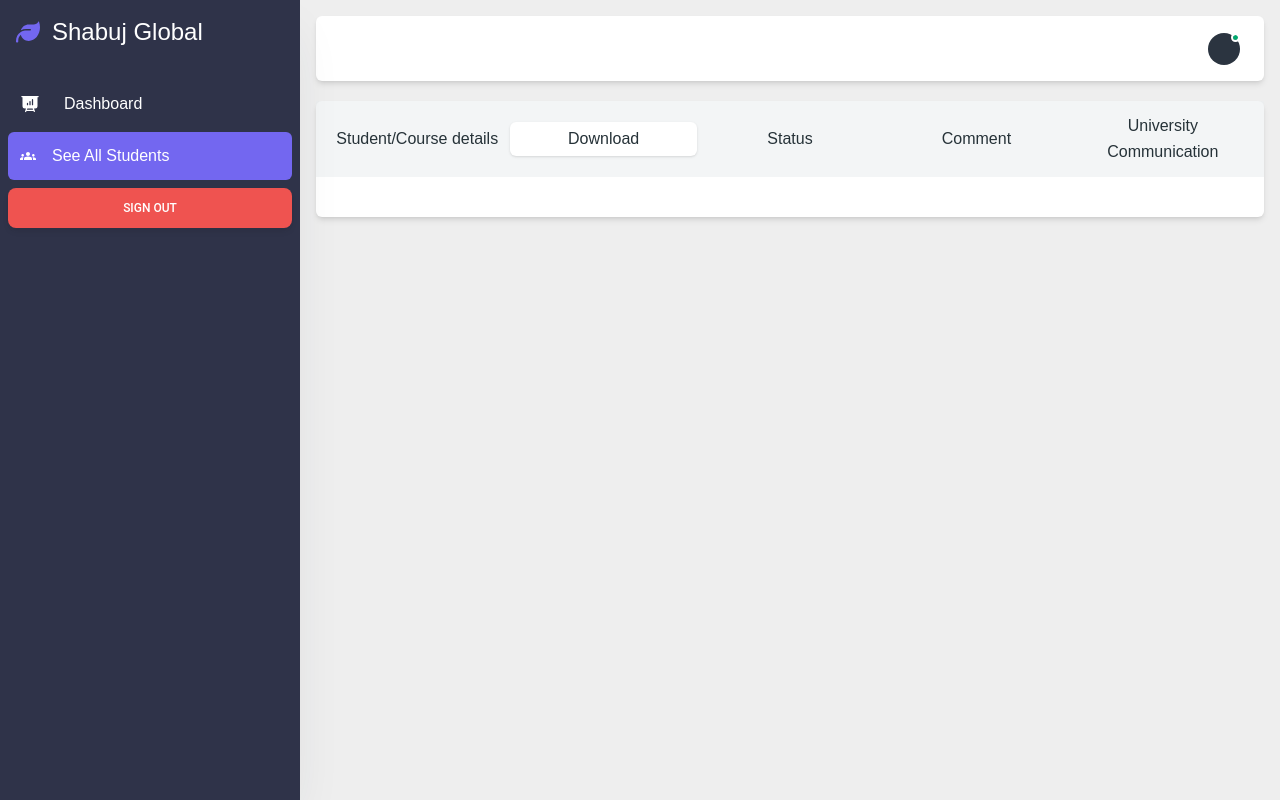
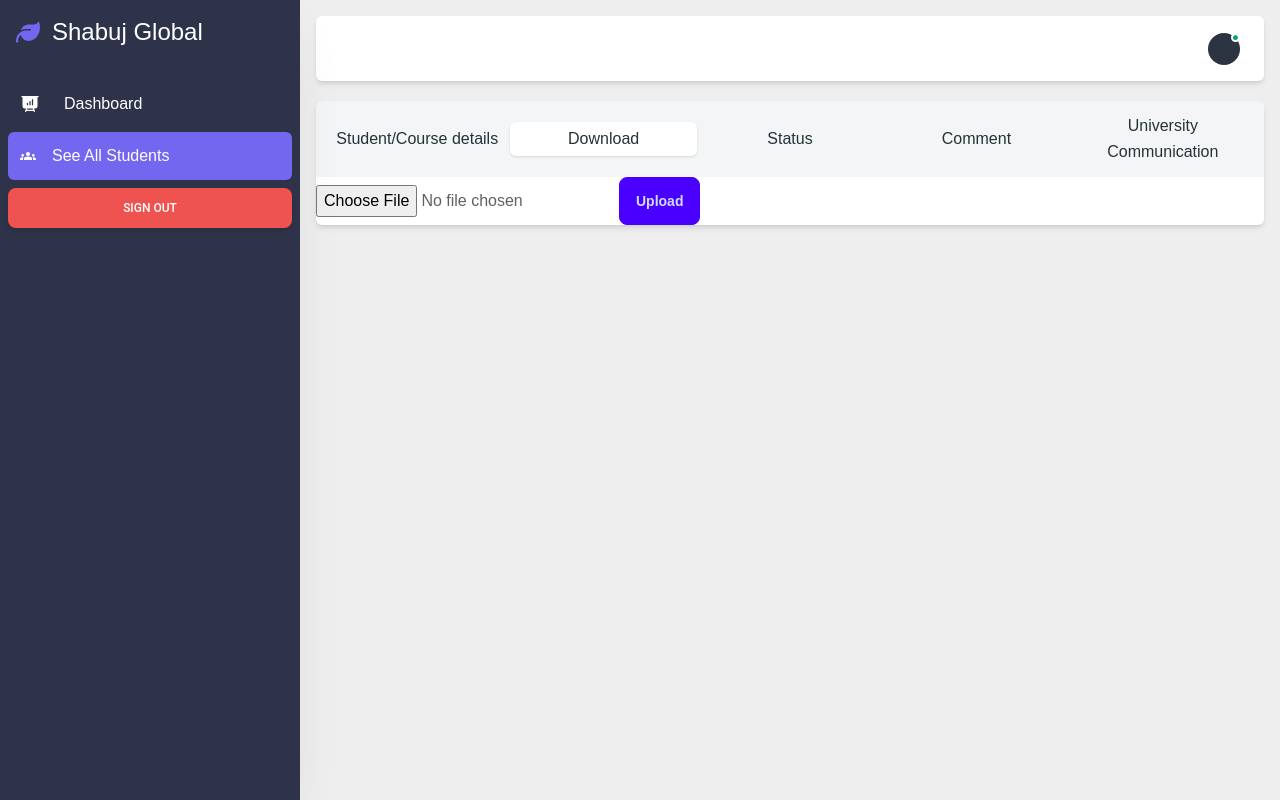
Before and after one commit to zannat20040/SGE-client, a React (Vite) app: page /dashboard/allstudents/1 in a window 1280 px wide. Both pictures are taken after a click on the tab "Download". Built offline with nearby package versions, Linux system fonts and the light colour scheme; no server answers.

Commit message:
file upload from mco done

```diff
--- /dev/null
+++ b/src/Component/Dashboard/FileUpload.jsx
@@ -0,0 +1,46 @@
+/* eslint-disable react/prop-types */
+import { useState } from "react";
+import axios from "axios";
+import swal from "sweetalert";
+
+function FileUpload({ studentDetails }) {
+  const [file, setFile] = useState(null);
+
+  const handleFileChange = (e) => {
+    setFile(e.target.files[0]);
+  };
+
+  const handleSubmit = async (e) => {
+    e.preventDefault();
+    const formData = new FormData();
+    formData.append("file", file);
+
+    try {
+      const res = await axios.post(
+        `http://localhost:5000/mco/upload/${studentDetails._id}`,
+        formData,
+        {
+          headers: {
+            "Content-Type": "multipart/form-data",
+          },
+        }
+      );
+      console.log("File uploaded successfully: ", res.data);
+      swal("Good job!", "File uploaded successfully", "success");
+    } catch (error) {
+      console.error("Error uploading file: ", error);
+      swal("Opps!", "Error uploading file", "error");
+    }
+  };
+
+  return (
+    <div>
+      <form onSubmit={handleSubmit}>
+        <input type="file" onChange={handleFileChange} />
+        <button type="submit" className="btn btn-primary">Upload</button>
+      </form>
+    </div>
+  );
+}
+
+export default FileUpload;
--- a/src/Component/Dashboard/Upload.jsx
+++ /dev/null
@@ -1,21 +0,0 @@
-import React, { useState } from "react";
-import useStatus from "../../Hooks/useStatus";
-import axios from "axios";
-
-export default function Upload({ refetch, studentDetails }) {
-  //   const { userinfo } = useStatus();
-
-  return (
-    <div className="p-5">
-      {studentDetails?.canUpload && (
-        <form action="/profile" method="post" enctype="multipart/form-data">
-          <input
-            type="file"
-            name="ffff"
-            className="file-input file-input-bordered file-input-primary w-full max-w-xs"
-          />
-        </form>
-      )}
-    </div>
-  );
-}
--- a/src/MCO Dashboard/MCOStudentDetails.jsx
+++ b/src/MCO Dashboard/MCOStudentDetails.jsx
@@ -1,4 +1,4 @@
-import React, { useContext } from "react";
+import { useContext } from "react";
 import MemberDetailsLayout from "../Component/Dashboard/MemberDetailsLayout";
 import MemberStatusDetails from "../Component/Dashboard/MemberStatusDetails";
 import Comment from "../Component/Dashboard/Comment";
@@ -14,7 +14,7 @@ import { useQuery } from "@tanstack/react-query";
 import { AuthContext } from "../AuthProvider/AuthProvider";
 import useAxiosPublic from "../Hooks/useAxiosPublic";
 import useStatus from "../Hooks/useStatus";
-import Upload from "../Component/Dashboard/Upload";
+import FileUpload from "../Component/Dashboard/FileUpload";
 
 export default function MCOStudentDetails() {
   const { user } = useContext(AuthContext);
@@ -58,7 +58,7 @@ export default function MCOStudentDetails() {
     {
       label: `${userinfo === "mco" ? "Upload" : "Download"}`,
       value: "Upload/Download",
-      component: <Upload studentDetails={studentDetails} refetch={refetch} />,
+      component: <FileUpload studentDetails={studentDetails} refetch={refetch} />,
     },
     {
       label: "Status",
```
